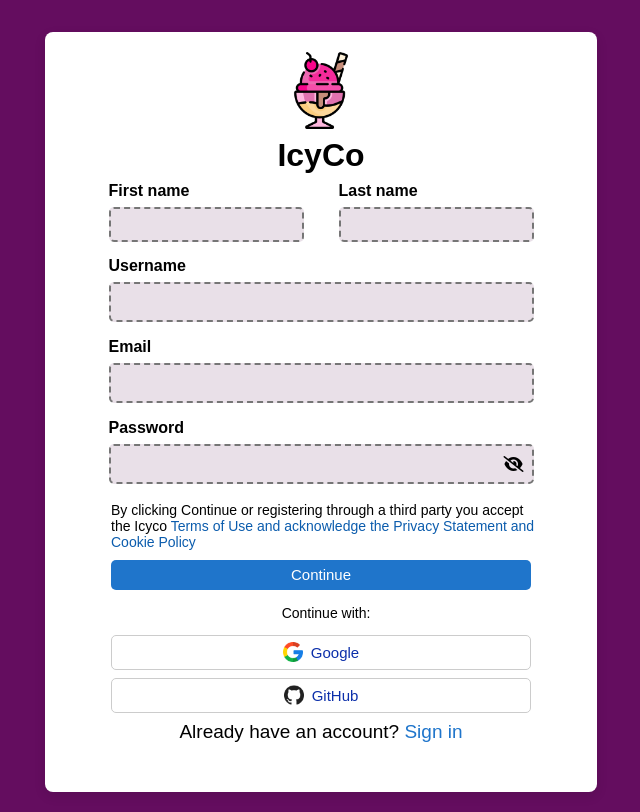
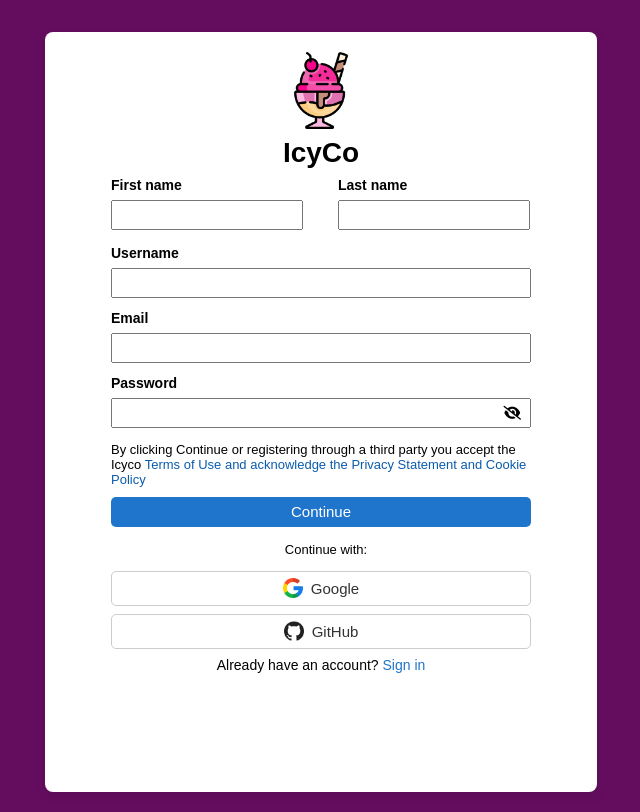
Before and after one commit to DharshiBalasubramaniyam/ice-cream-parlour-website, a plain HTML site: page login.html in a window 1280 px wide. Shown: the whole page, without its empty margins (319-959 px from the left). Drawn offline with Linux system fonts and the light colour scheme; files that its build step writes are made by us from their sources.

Commit message:
Revert "Add account/sign in options in box"

```diff
--- a/styles/style1.css
+++ b/styles/style1.css
@@ -32,21 +32,17 @@
     display: flex;
     align-items: center;
     flex-direction: column;
-
-}
-.input-fields{
-    margin-bottom: 16px;
+    font-size: 14px;
 }
 
-.input-fields input{
-    width: 425px;
-    height: 40px;
-    border-radius: 5px;
-    background-color: #640D5F;
-    border-style: dashed;
-    background: #e9e0e8;
+.input-fields {
+    margin-bottom: 12px;
 }
 
+.input-fields input {
+    width: 420px;
+    height: 30px;
+}
 
 .input-field-header {
     margin-bottom: 7px;
@@ -89,14 +85,12 @@
 }
 
 #first-name-field input,
-#last-name-field input{
-    width: 195px;
-    height: 35px;
-    border-radius: 5px;
-    background: #e9e0e8;
-    border-style: dashed;
+#last-name-field input {
+    width: 192px;
+    height: 30px;
 
 }
+
 .terms {
     margin-top: 2px;
     width: 450px;
@@ -105,7 +99,7 @@
     padding-right: 10px;
     margin-left: 10px;
     margin-bottom: 14px;
-    font-size: 14px;
+    font-size: 13px;
 }
 
 .terms a {
@@ -129,8 +123,6 @@
 
 .signin-btn button:hover {
     border: 1.5px solid #3a383f;
-    font-size:17px ;
-    background-color: #640D5F;
 }
 
 #continue-with {
@@ -151,9 +143,9 @@
     border: 1px solid #ccc;
     padding: 5px 10px;
     background-color: white;
-    color: #0c2faa;
+    color: #333;
     font-size: 15px;
-    border-radius: 5px ;
+    border-radius: 5px;
     cursor: pointer;
     margin-bottom: 8px;
     display: flex;
@@ -162,12 +154,12 @@
     transition: 0.3s ease;
 }
 
-  .social-links button:hover{
+.social-links button:hover {
     border-color: #3a383f;
-    font-size: 20px;
-    background-color: #d599b3;
+    background-color: #bfbfc3;
 }
- .social-links img{
+
+.social-links img {
     margin-right: 5px;
 }
 
@@ -175,19 +167,22 @@
     margin-right: 8px;
     vertical-align: middle;
 }
+
 .social-links button span {
     line-height: 20px;
     padding-top: 4px;
 }
 
-.sign-in-link{
-    font-size: 19px;
+.sign-in-link {
+    font-size: 14px;
 }
-.sign-in-link a{
+
+.sign-in-link a {
     text-decoration: none;
     color: #1f75cb;
 }
-.sign-in-link a:hover{
+
+.sign-in-link a:hover {
     text-decoration: underline;
 }
 
```
Lines whose indentation alone changed are shown as unchanged.
